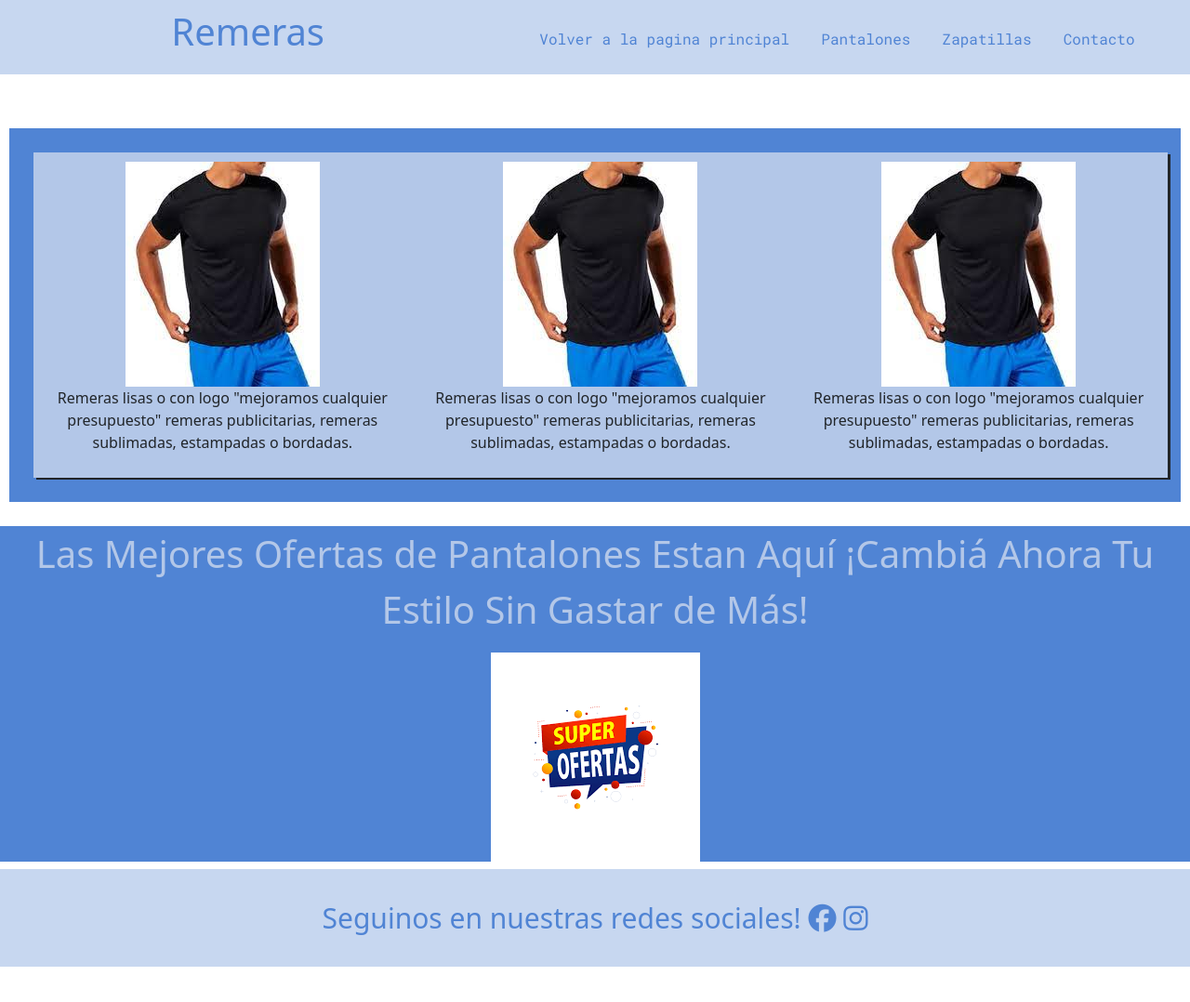
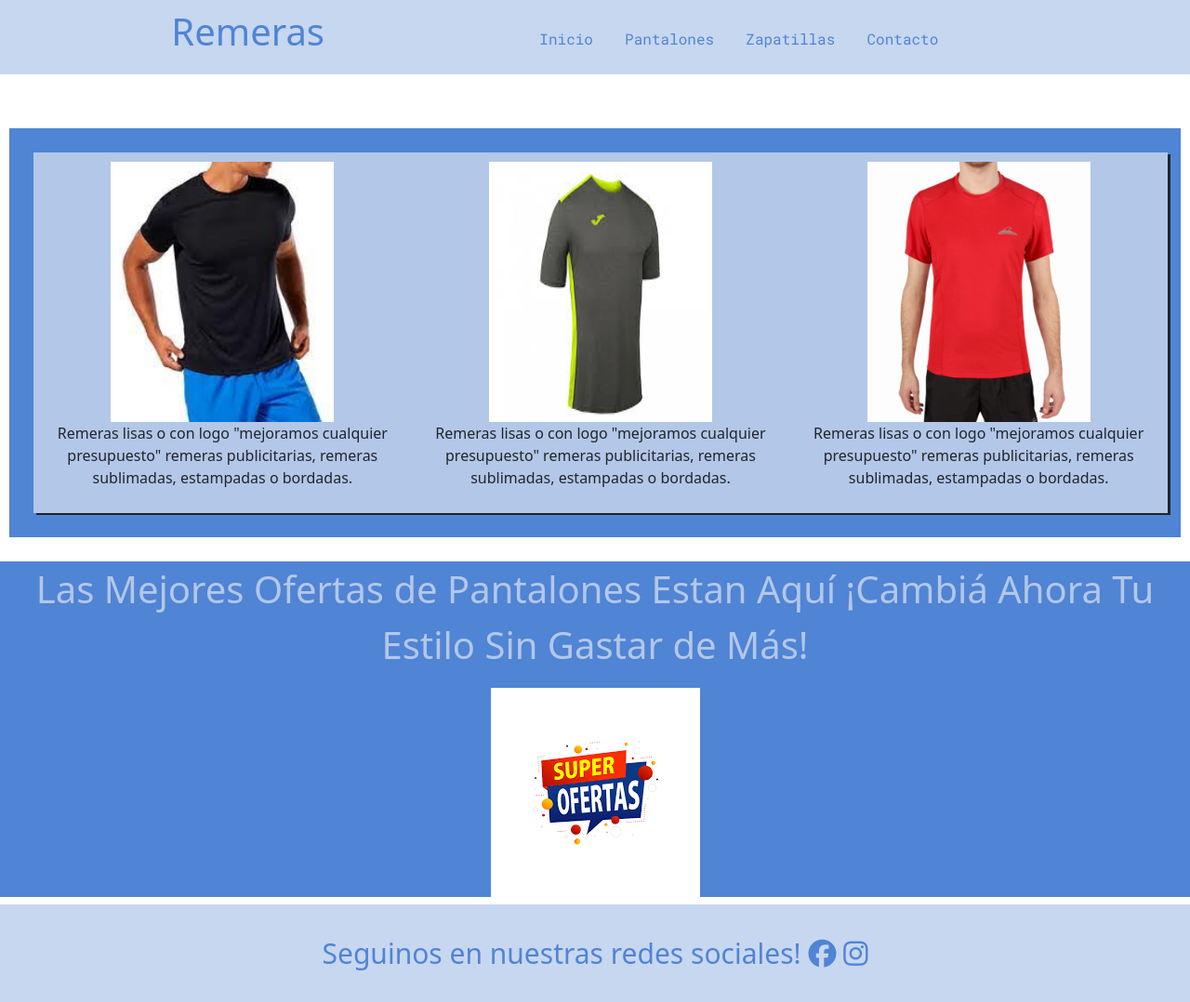
Before and after one commit to petisovich/proyecto_final, a website: page pages/remera.html in a window 1280 px wide. Shown: the whole page at 93% size. Before the commit the page ends 1040 px from the top, so only its background shows below. Drawn offline with nearby package versions, Linux system fonts and the light colour scheme; files that its build step writes are made by us from their sources.

Commit message:
cambio de fotos en menu

```diff
--- a/pages/remera.html
+++ b/pages/remera.html
@@ -23,7 +23,7 @@
         <div class="col-lg-7">
         <nav class="menu">
             <ul>
-                <li class="lista"><a class="link" href="../index.html">Volver a la pagina principal</a></li>
+                <li class="lista"><a class="link" href="../index.html">Inicio</a></li>
                 <li class="lista"><a class="link" href="pantalon.html">Pantalones</a></li>
                 <li class="lista"><a class="link" href="zapatillas.html">Zapatillas</a></li>
                 <li class="lista"><a class="link" href="contacto.html">Contacto</a></li>
@@ -37,19 +37,19 @@
         <section class="pantaloness">
     <div class="col-lg-4">
             <article class="pantalon1">
-              <img src="../imagenes/descarga.jpg" alt="imagen de una remera">
+              <img src="../imagenes/descarga.jpg" alt="imagen de una remera" class="imgpant">
               <p>Remeras lisas o con logo "mejoramos cualquier presupuesto" remeras publicitarias, remeras sublimadas, estampadas o bordadas.</p>
             </article>
     </div>
     <div class="col-lg-4">
             <article class="pantalon1">
-                <img src="../imagenes/descarga.jpg" alt="imagen de una remera">
+                <img src="../imagenes/reme2.jpg" alt="imagen de una remera" class="imgpant">
                 <p>Remeras lisas o con logo "mejoramos cualquier presupuesto" remeras publicitarias, remeras sublimadas, estampadas o bordadas.</p>
             </article>
     </div>
     <div class="col-lg-4">
             <article class="pantalon1">
-                <img src="../imagenes/descarga.jpg" alt="imagen de una remera">
+                <img src="../imagenes/reme3.jpg" alt="imagen de una remera" class="imgpant">
                 <p>Remeras lisas o con logo "mejoramos cualquier presupuesto" remeras publicitarias, remeras sublimadas, estampadas o bordadas.</p>
             </article>
     </div>
```
Also changed, not shown: pages/contacto.html (+1 -1 lines), pages/pantalon.html (+1 -1 lines), pages/zapatillas.html (+4 -4 lines), imagenes/reme2.jpg (added), imagenes/reme3.jpg (added), imagenes/zapas2.webp (added), imagenes/zapas3.webp (added).
